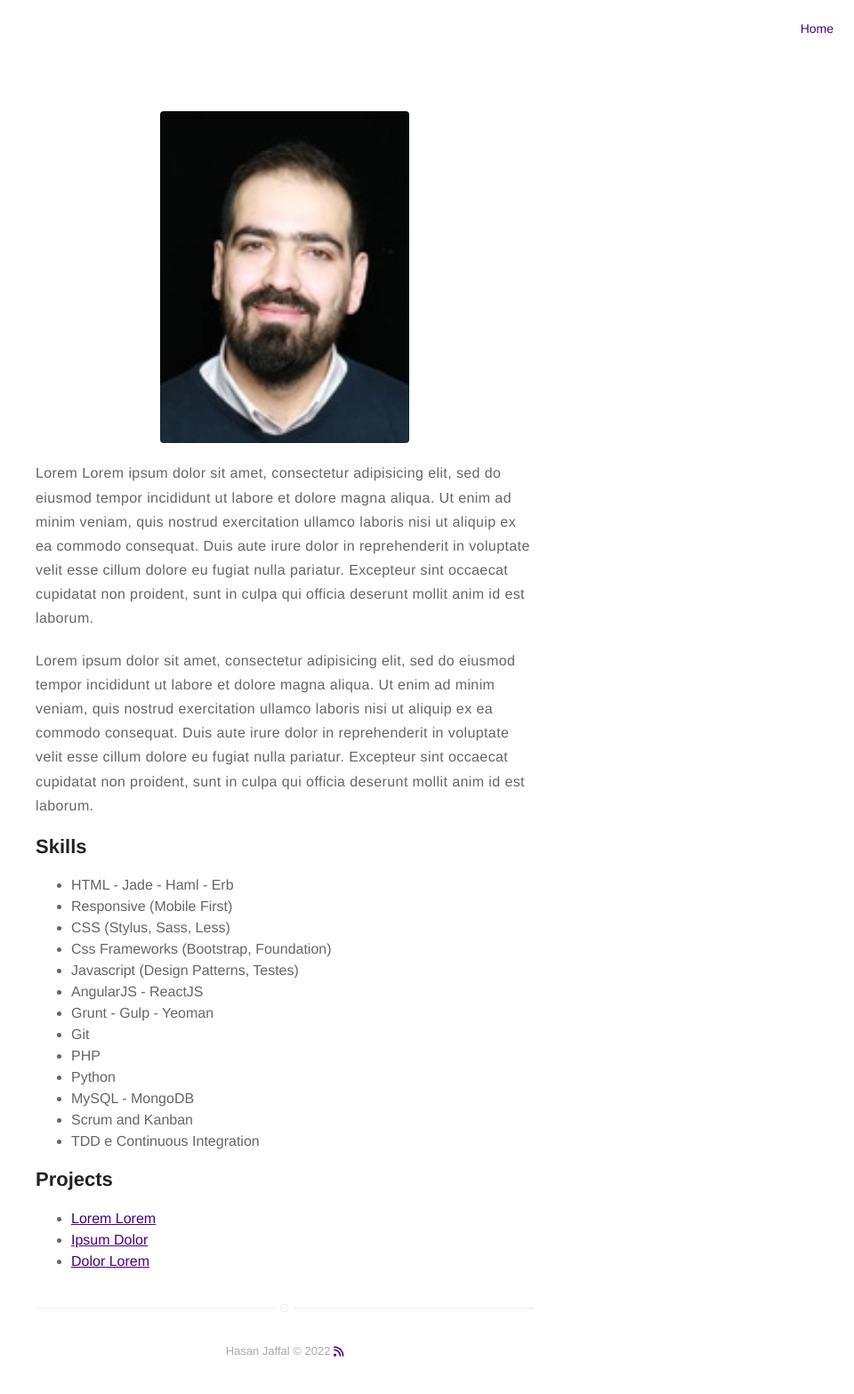
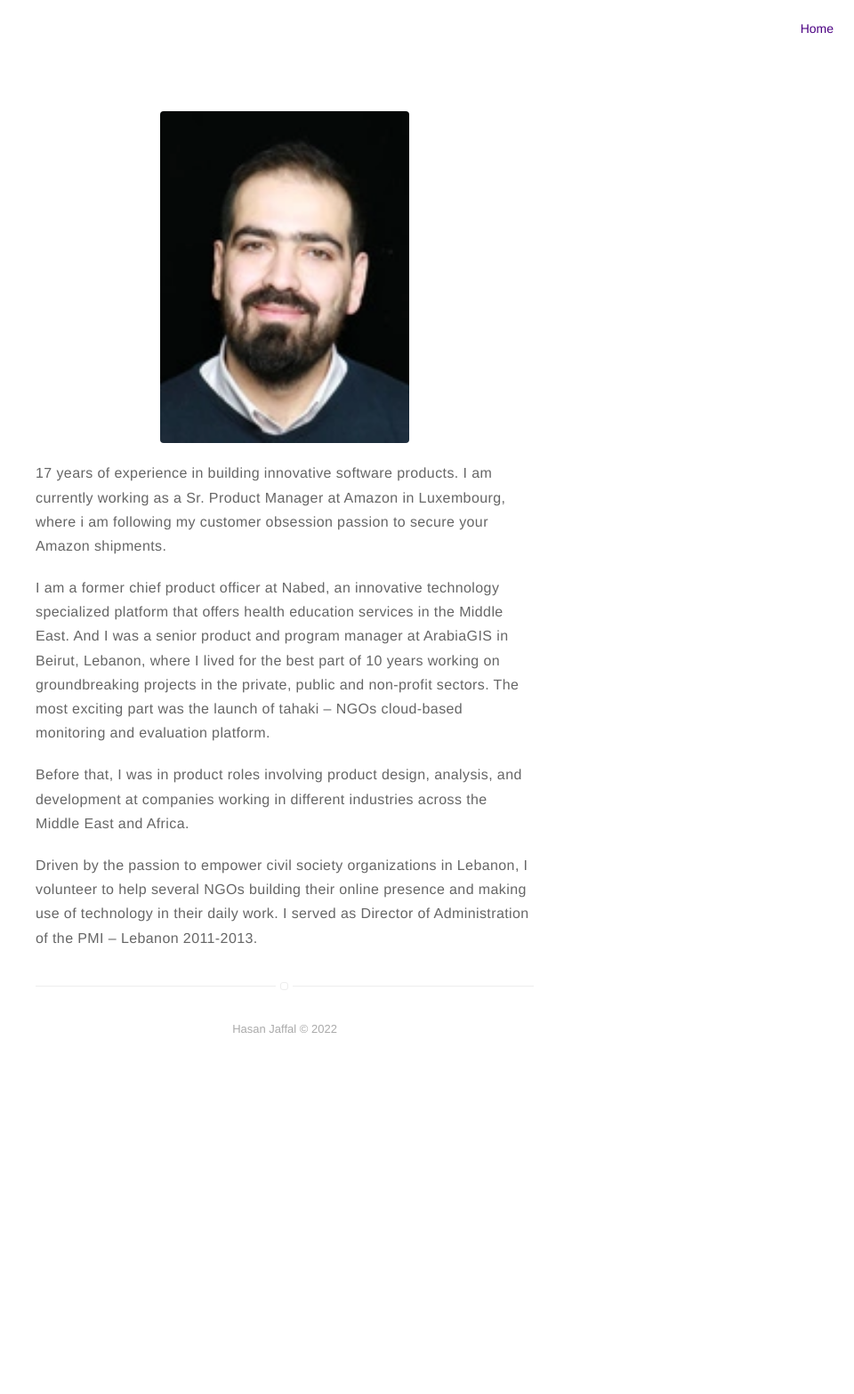
Before and after one commit to hjaffal/hjaffal1.github.io, a Jekyll site: the page built from about.md, in a window 1280 px wide. Shown: the whole page at 89% size, without its empty margins (320-1280 px from the left). Built offline with Jekyll 4.4.1, drawn with Linux system fonts in a browser that asks for light colours; nearby versions of some CDN libraries; after the commit the page ends 1204 px from its top, so only the background shows below that.

Commit message:
adding about page

```diff
--- a/_config.yml
+++ b/_config.yml
@@ -12,7 +12,7 @@ picture: assets/images/hasanjaffal.webp
 
 # your site color theme, true for dark theme,
 # false to light theme, auto to switch with system.
-dark-theme: auto
+dark-theme: false
 
 # If you want to include your resume, set to true
 # and specify source (external or local).
@@ -34,10 +34,9 @@ disqus:
 
 # if you don't have any of social below, comment the line
 #facebook: myfacebook
-twitter: jaftalks
+#twitter: jaftalks
 instagram: jafjourney
 linkedin: jaffal
-github: hjaffal
 #email: myemail@gmail.com
 
 authors:
@@ -66,7 +65,7 @@ pagination:
 #projects: true
 
 # if you don't need "about" or "blog", comment them out below
-#about: true
+about: true
 #blog: true
 
 # do you want to show the "read time" of the posts?
--- a/_includes/footer.html
+++ b/_includes/footer.html
@@ -1,7 +1,7 @@
 <footer class="footer-main">
     {{ site.title }} © {{ site.time | date: '%Y' }}
 
-    {% if page.title != "Home"%}
+    {% if page.title != "Home" and page.title != "About"%}
     <a class="link" href="{{ site.url }}/feed.xml" target="_blank">
         <i class="fa-solid fa-rss"></i>
     </a>
--- a/about.md
+++ b/about.md
@@ -4,42 +4,15 @@ layout: page
 ---
 ![Profile Image]({% if site.external-image %}{{ site.picture }}{% else %}{{ site.url }}/{{ site.picture }}{% endif %})
 
-<p>Lorem Lorem ipsum dolor sit amet, consectetur adipisicing elit, sed do eiusmod
-tempor incididunt ut labore et dolore magna aliqua. Ut enim ad minim veniam,
-quis nostrud exercitation ullamco laboris nisi ut aliquip ex ea commodo
-consequat. Duis aute irure dolor in reprehenderit in voluptate velit esse
-cillum dolore eu fugiat nulla pariatur. Excepteur sint occaecat cupidatat non
-proident, sunt in culpa qui officia deserunt mollit anim id est laborum.</p>
+<p>17 years of experience in building innovative software products. I am currently working as a Sr. Product Manager at Amazon in Luxembourg, where i am following my customer obsession passion to secure your Amazon shipments.
 
-<p>Lorem ipsum dolor sit amet, consectetur adipisicing elit, sed do eiusmod
-tempor incididunt ut labore et dolore magna aliqua. Ut enim ad minim veniam,
-quis nostrud exercitation ullamco laboris nisi ut aliquip ex ea commodo
-consequat. Duis aute irure dolor in reprehenderit in voluptate velit esse
-cillum dolore eu fugiat nulla pariatur. Excepteur sint occaecat cupidatat non
-proident, sunt in culpa qui officia deserunt mollit anim id est laborum.</p>
+</p>
 
-<h2>Skills</h2>
+<p>I am a former chief product officer at Nabed, an innovative technology specialized platform that offers health education services in the Middle East. And I was a senior product and program manager at ArabiaGIS in Beirut, Lebanon, where I lived for the best part of 10 years working on groundbreaking projects in the private, public and non-profit sectors. The most exciting part was the launch of tahaki – NGOs cloud-based monitoring and evaluation platform.
+</p>
+<p>
 
-<ul class="skill-list">
-	<li>HTML - Jade - Haml - Erb</li>
-	<li>Responsive (Mobile First)</li>
-	<li>CSS (Stylus, Sass, Less)</li>
-	<li>Css Frameworks (Bootstrap, Foundation)</li>
-	<li>Javascript (Design Patterns, Testes)</li>
-	<li>AngularJS - ReactJS</li>
-	<li>Grunt - Gulp - Yeoman</li>
-	<li>Git</li>
-	<li>PHP</li>
-	<li>Python</li>
-	<li>MySQL - MongoDB</li>
-	<li>Scrum and Kanban</li>
-	<li>TDD e Continuous Integration</li>
-</ul>
-
-<h2>Projects</h2>
-
-<ul>
-	<li><a href="https://github.com/">Lorem Lorem</a></li>
-	<li><a href="https://github.com/">Ipsum Dolor</a></li>
-	<li><a href="https://github.com/">Dolor Lorem</a></li>
-</ul>
+Before that, I was in product roles involving product design, analysis, and development at companies working in different industries across the Middle East and Africa.
+</p>
+<p>
+Driven by the passion to empower civil society organizations in Lebanon, I volunteer to help several NGOs building their online presence and making use of technology in their daily work. I served as Director of Administration of the PMI – Lebanon 2011-2013.</p>
```
Also changed, not shown: _includes/social-links.html (+7 -11 lines), 11 other files.
